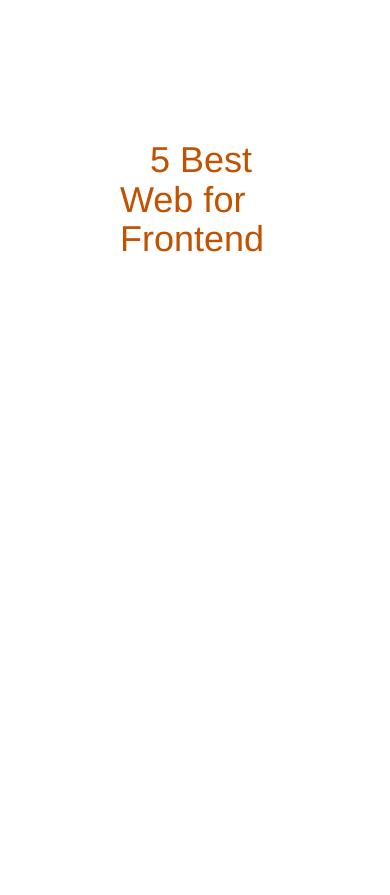
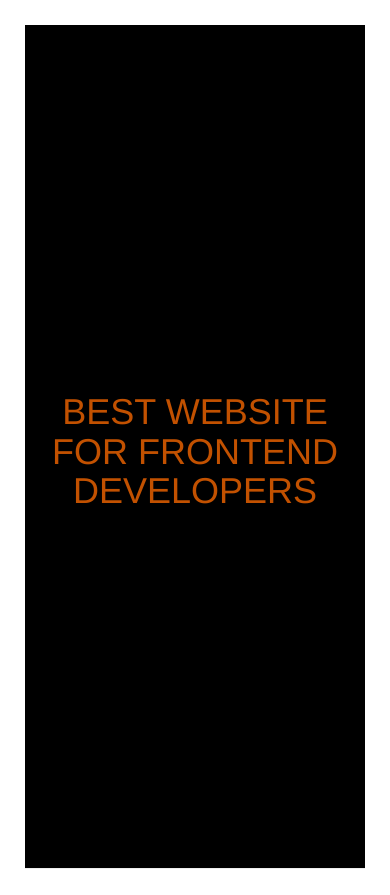
Before and after one commit to GrzesiekDe/django-web, a Django app: page / in a window 390 px wide. Before the commit the page ends 252 px from the top, so only its background shows below. Run offline with Django 3.2, Linux system fonts and the light colour scheme; data that the repository does not hold is empty; some libraries are stand-ins or nearby versions.

Commit message:
add CSS style

```diff
--- a/web/static/css/web.css
+++ b/web/static/css/web.css
@@ -1,8 +1,43 @@
+body {
+  box-sizing: border-box;
+  padding: 15px;
+}
+
 h1 a, h2 a {
   color: #C25100;
 }
 
-* {
-  margin: 0 auto;
-  padding: 30px;
+.page-header {
+  background-color: black;
+  color: white;
+  height: 100vh;
+  padding: 5px;
+  margin: 10px;
+  line-height: 1.2em;
+  font-size: 2em;
+  text-align: center;
+  display: flex;
+  flex-direction: column;
+  align-items: center;
+  justify-content: center;
 }
+
+.row {
+  width: auto;
+  display: flex;
+  align-items: center;
+  justify-content: center;
+}
+
+.post {
+  height: 100vh;
+  padding: 5px;
+  margin: 10px;
+  line-height: 1.2em;
+  font-size: 2em;
+  text-align: center;
+  display: flex;
+  flex-direction: column;
+  align-items: center;
+  justify-content: center;
+}
--- /dev/null
+++ b/web/templates/web/base.html
@@ -0,0 +1,24 @@
+{% load static %}
+<html>
+    <head>
+        <title>web for dev</title>
+        <meta charset="UTF-8">
+        <meta name="viewport" content="width=device-width, initial-scale=1.0">
+        <link rel="stylesheet" href="//maxcdn.bootstrapcdn.com/bootstrap/3.2.0/css/bootstrap.min.css">
+        <link rel="stylesheet" href="//maxcdn.bootstrapcdn.com/bootstrap/3.2.0/css/bootstrap-theme.min.css">
+        <link rel="stylesheet" href="{% static 'css/web.css' %}">
+    </head>
+    <body>
+    <div class="page-header">
+        <h1><a href="/">BEST WEBSITE FOR FRONTEND DEVELOPERS</a></h1>
+    </div>
+    <div class="content container">
+        <div class="row">
+            <div class="col-md-8">
+            {% block content %}
+            {% endblock %}
+            </div>
+        </div>
+    </div>
+</body>
+</html>
--- a/web/templates/web/post_list.html
+++ b/web/templates/web/post_list.html
@@ -1,26 +1,15 @@
+{% extends 'web/base.html' %}
 {% load static %}
-<html>
-    <head>
-        <title>web for dev</title>
-        <link rel="stylesheet" href="//maxcdn.bootstrapcdn.com/bootstrap/3.2.0/css/bootstrap.min.css">
-        <link rel="stylesheet" href="//maxcdn.bootstrapcdn.com/bootstrap/3.2.0/css/bootstrap-theme.min.css">
-        <link rel="stylesheet" href="{% static 'css/web.css' %}">
-    </head>
-
-<body>
-  <div>
-    <h1><a href="/">5 Best Web for Frontend</a></h1>
-  </div>
-
-  {% for Post in posts %}
-  <div>
-    <p>published: {{ Post.published_date }}</p>
-    <h2><a href="">{{ Post.title }}</a></h2>
-    <p>{{ Post.text|linebreaksbr }}</p>
-  </div>
-  {% endfor %}
 
 
-</body>
-
-</html>
+{% block content %}
+  {% for post in posts %}
+    <div class="post">
+      <h1><a href="{% url 'post_detail' pk=post.pk %}">{{ post.title }}</a></h1>
+      <p>{{ post.text|linebreaksbr }}</p>
+      <div class="date">
+        <p>published: {{ post.published_date }}</p>
+      </div>
+    </div>
+  {% endfor %}
+{% endblock %}
--- a/web/urls.py
+++ b/web/urls.py
@@ -4,4 +4,5 @@ from . import views
 
 urlpatterns = [
     path('', views.post_list, name='post_list'),
+    path('post/<int:pk>/', views.post_detail, name='post_detail'),
 ]
--- a/web/views.py
+++ b/web/views.py
@@ -1,7 +1,12 @@
 from django.shortcuts import render
 from django.utils import timezone
 from web.models import Post
+from django.shortcuts import render, get_object_or_404
 
 def post_list(request):
     posts = Post.objects.filter(published_date__lte=timezone.now()).order_by('published_date')
     return render(request, 'web/post_list.html', {'posts': posts})
+
+def post_detail(request, pk):
+    post = get_object_or_404(Post, pk=pk)
+    return render(request, 'web/post_detail.html', {'post': post})
```
Also changed, not shown: web/templates/web/post_detail.html (added, +13 -0 lines).
